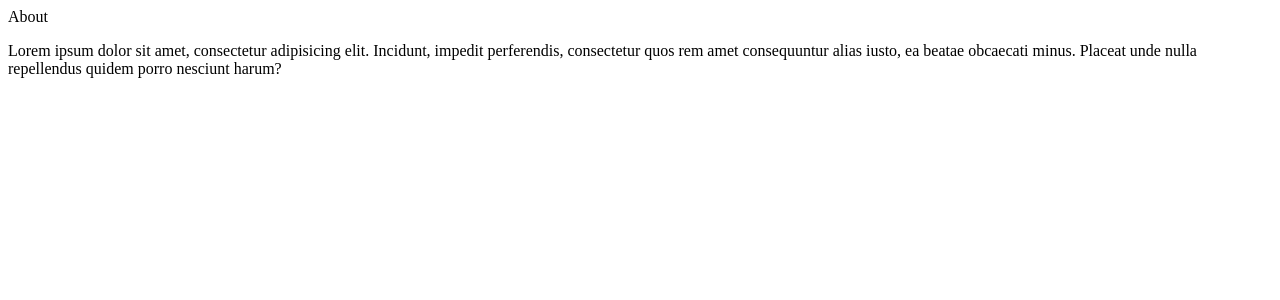
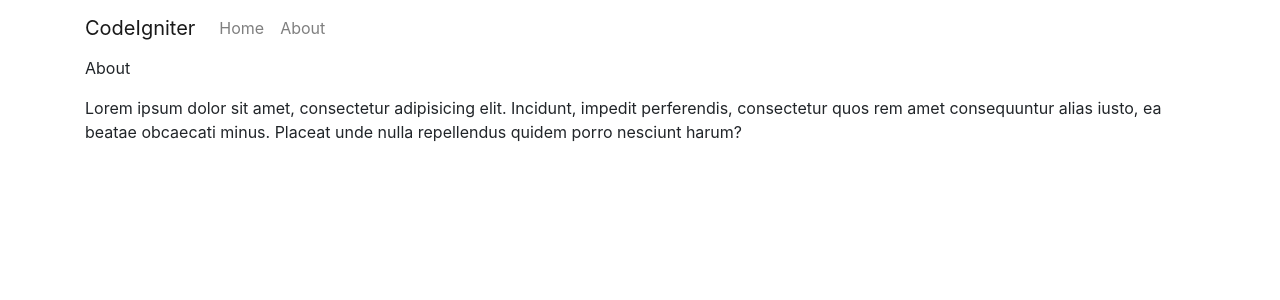
Before and after one commit to novinbukannopin/try-ci, a CodeIgniter 4 app: template app/Views/Pages/about.php in a window 1280 px wide. Shown: the top 300 px of the page. Run offline with PHP 8.4 and a stand-in for CodeIgniter, Linux system fonts and the light colour scheme; the template is opened without the code that fills it, so the values that code supplies are empty; some libraries are stand-ins or nearby versions.

Commit message:
add features, section, endsection, layouting intermediate

```diff
--- a/app/Views/Pages/about.php
+++ b/app/Views/Pages/about.php
@@ -1,4 +1,8 @@
+<?= $this->extend('layout/template'); ?>
+
+<?= $this->section('content'); ?>
 <div class="container">
     <p>About</p>
     <p>Lorem ipsum dolor sit amet, consectetur adipisicing elit. Incidunt, impedit perferendis, consectetur quos rem amet consequuntur alias iusto, ea beatae obcaecati minus. Placeat unde nulla repellendus quidem porro nesciunt harum?</p>
 </div>
+<?= $this->endsection(); ?>
--- a/app/Views/Pages/home.php
+++ b/app/Views/Pages/home.php
@@ -1,4 +1,7 @@
+<?= $this->extend('layout/template'); ?>
+
+<?= $this->section('content'); ?>
 <div class="container">
     <p>Home</p>
-
 </div>
+<?= $this->endsection(); ?>
--- /dev/null
+++ b/app/Views/layout/template.php
@@ -0,0 +1,42 @@
+<!doctype html>
+<html lang="en">
+
+<head>
+    <!-- Required meta tags -->
+    <meta charset="utf-8">
+    <meta name="viewport" content="width=device-width, initial-scale=1, shrink-to-fit=no">
+
+    <!-- Bootstrap CSS -->
+    <link rel="stylesheet" href="https://cdn.jsdelivr.net/npm/bootstrap@4.3.1/dist/css/bootstrap.min.css" integrity="sha384-ggOyR0iXCbMQv3Xipma34MD+dH/1fQ784/j6cY/iJTQUOhcWr7x9JvoRxT2MZw1T" crossorigin="anonymous">
+
+    <title><?= $title; ?> | CodeIgniter</title>
+</head>
+
+<body>
+    <nav class="navbar navbar-expand-lg navbar-light">
+        <div class="container">
+            <a class="navbar-brand" href="#">CodeIgniter</a>
+            <button class="navbar-toggler" type="button" data-toggle="collapse" data-target="#navbarNav" aria-controls="navbarNav" aria-expanded="false" aria-label="Toggle navigation">
+                <span class="navbar-toggler-icon"></span>
+            </button>
+            <div class="collapse navbar-collapse" id="navbarNav">
+                <ul class="navbar-nav">
+                    <li class="nav-item">
+                        <a class="nav-link" href="<?= base_url('/pages');  ?>">Home <span class="sr-only">(current)</span></a>
+                    </li>
+                    <li class="nav-item">
+                        <a class="nav-link" href="<?= base_url('/pages/about'); ?>">About</a>
+                    </li>
+                </ul>
+            </div>
+    </nav>
+
+    <?= $this->renderSection('content'); ?>
+    <!-- Optional JavaScript -->
+    <!-- jQuery first, then Popper.js, then Bootstrap JS -->
+    <script src="https://code.jquery.com/jquery-3.3.1.slim.min.js" integrity="sha384-q8i/X+965DzO0rT7abK41JStQIAqVgRVzpbzo5smXKp4YfRvH+8abtTE1Pi6jizo" crossorigin="anonymous"></script>
+    <script src="https://cdn.jsdelivr.net/npm/popper.js@1.14.7/dist/umd/popper.min.js" integrity="sha384-UO2eT0CpHqdSJQ6hJty5KVphtPhzWj9WO1clHTMGa3JDZwrnQq4sF86dIHNDz0W1" crossorigin="anonymous"></script>
+    <script src="https://cdn.jsdelivr.net/npm/bootstrap@4.3.1/dist/js/bootstrap.min.js" integrity="sha384-JjSmVgyd0p3pXB1rRibZUAYoIIy6OrQ6VrjIEaFf/nJGzIxFDsf4x0xIM+B07jRM" crossorigin="anonymous"></script>
+</body>
+
+</html>
```
Also changed, not shown: app/Controllers/Pages.php (+2 -8 lines).
